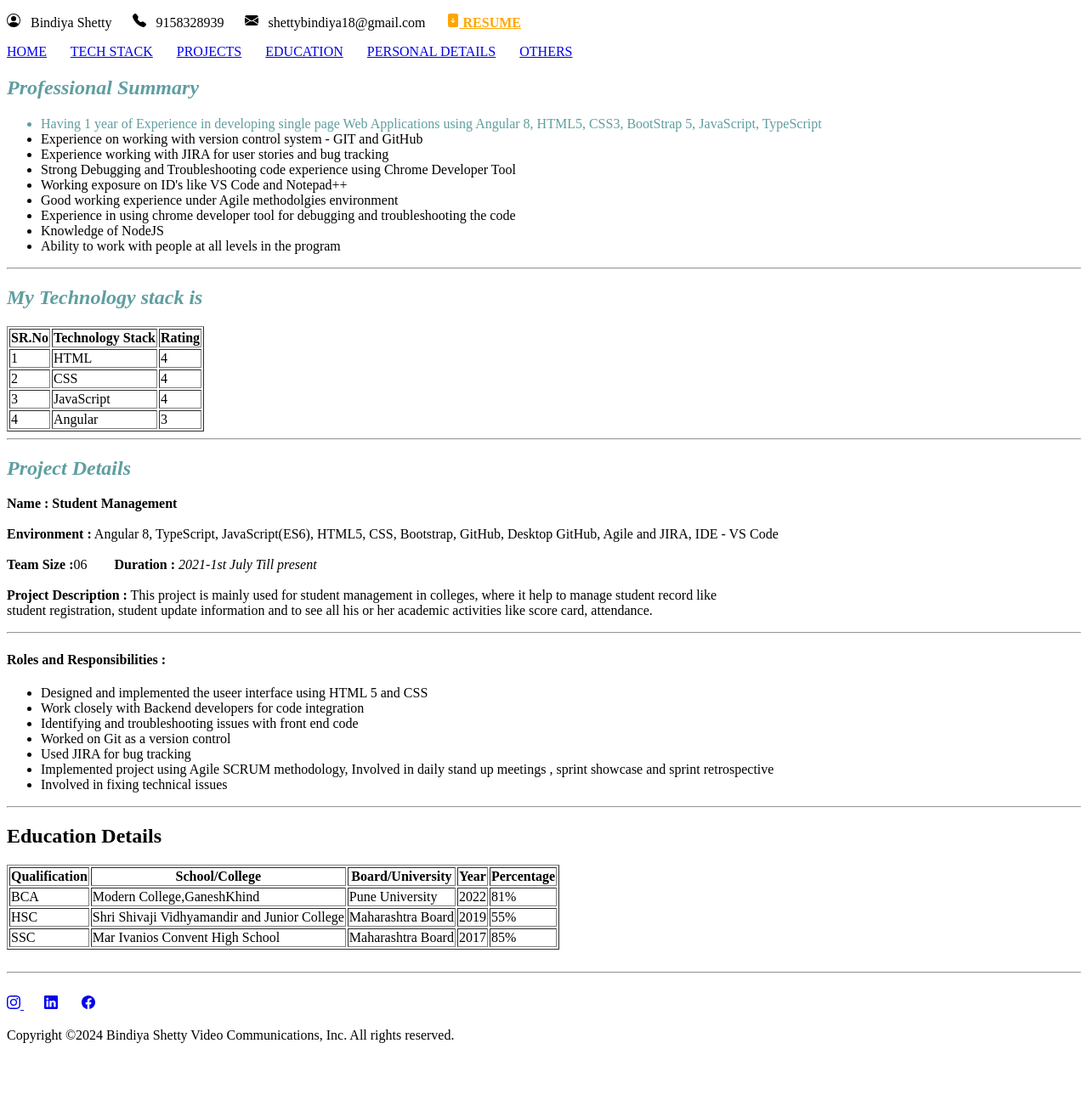
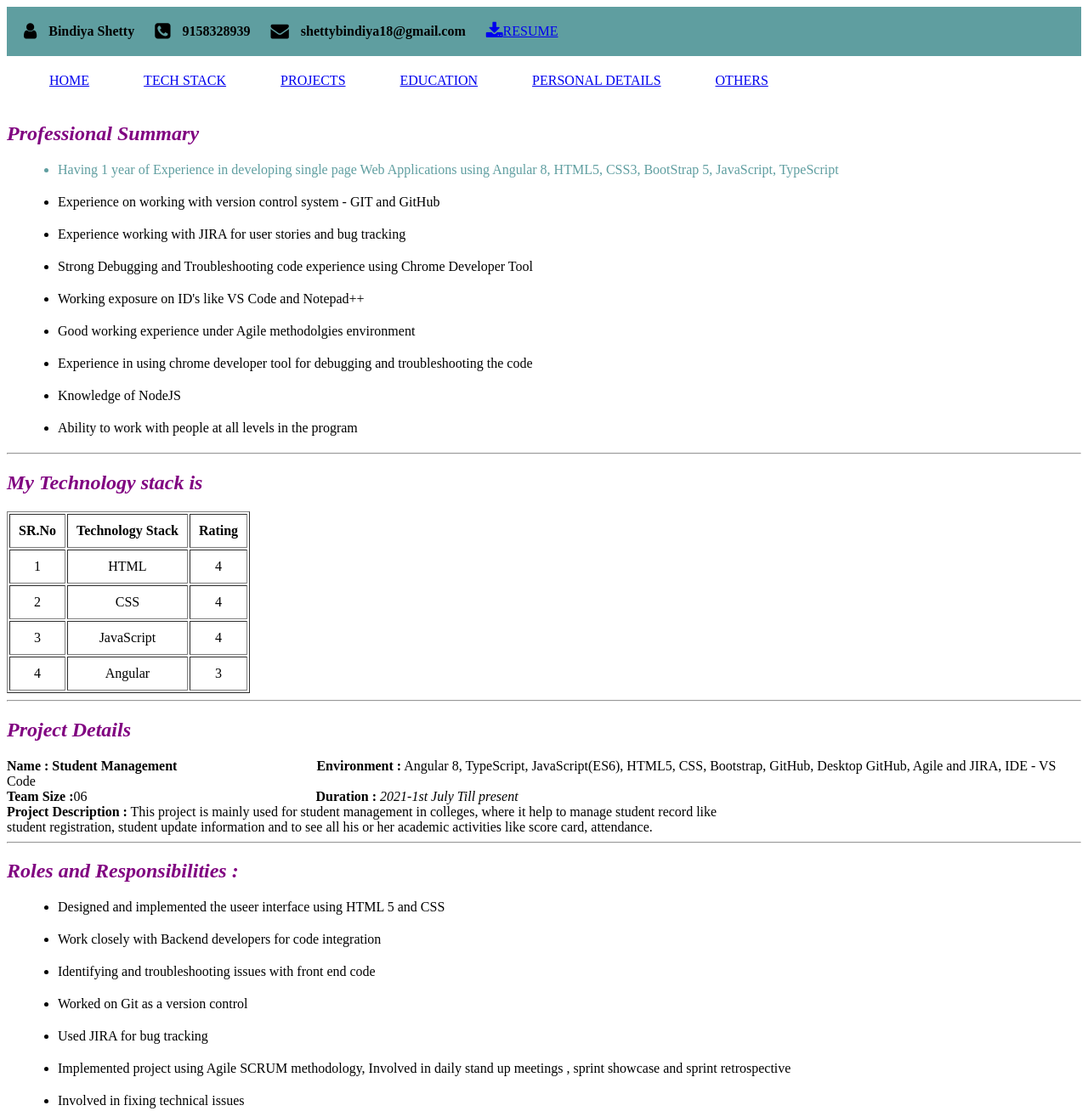
Before and after one commit to BindiyaShetty18/my-profile, a plain HTML site: page index.html in a window 1280 px wide. Shown: the top 1308 px of the page at 85% size. Before the commit the page ends 1236 px from the top, so only its background shows below. Drawn offline with Linux system fonts and the light colour scheme.

Commit message:
Updated using CSS Box Models
Updated using CSS Box Models

```diff
--- a/index.html
+++ b/index.html
@@ -4,92 +4,78 @@
     <meta charset="UTF-8" />
     <meta name="viewport" content="width=device-width, initial-scale=1.0" />
     <title>My Profile</title>
-    <link rel="shortcut icon" href="https://static.vecteezy.com/system/resources/previews/002/318/271/original/user-profile-icon-free-vector.jpg" type="image/x-icon">
+    <!-- CDN Link -->
+    <link rel="stylesheet" href="https://cdnjs.cloudflare.com/ajax/libs/font-awesome/4.7.0/css/font-awesome.min.css">
     <style>
       #resume{
         color: orange;
         font-weight: bolder;
+        padding: 20px;
+      }
+      header{
+        padding: 20px;
+        background-color: cadetblue;
       }
       .heading{
-        color: cadetblue;
+        color: purple;
         font-style: italic;
+
+      }
+      .header-info{
+        margin-left: 10px;
+        margin-right: 20px;
+        font-weight: bolder;
+      }
+      .navigation{
+        margin: 30px;
+      }
+      .social{
+        margin-left: 10px;
+        margin-right: 30px;
+      }
+      .roles{
+        margin: 20px;
+      }
+      .professional{
+        margin: 20px;
+      }
+      .table{
+        padding: 10px;
+        text-align: center;
+      }
+      .details{
+
+        margin-top: 50px;
+        margin-bottom: 50px;
+        padding-top: 50px;
+        padding-bottom: 50px;
+
       }
     </style>
   </head>
   <body>
     <!-- header section -->
     <header>
-      <p>
-        <svg
-          xmlns="http://www.w3.org/2000/svg"
-          width="16"
-          height="16"
-          fill="currentColor"
-          class="bi bi-person-circle"
-          viewBox="0 0 16 16"
-        >
-          <path d="M11 6a3 3 0 1 1-6 0 3 3 0 0 1 6 0" />
-          <path
-            fill-rule="evenodd"
-            d="M0 8a8 8 0 1 1 16 0A8 8 0 0 1 0 8m8-7a7 7 0 0 0-5.468 11.37C3.242 11.226 4.805 10 8 10s4.757 1.225 5.468 2.37A7 7 0 0 0 8 1"
-          />
-        </svg>
-        &nbsp; Bindiya Shetty &nbsp;&nbsp;&nbsp;&nbsp;
-        <svg
-          xmlns="http://www.w3.org/2000/svg"
-          width="16"
-          height="16"
-          fill="currentColor"
-          class="bi bi-telephone-fill"
-          viewBox="0 0 16 16"
-        >
-          <path
-            fill-rule="evenodd"
-            d="M1.885.511a1.745 1.745 0 0 1 2.61.163L6.29 2.98c.329.423.445.974.315 1.494l-.547 2.19a.68.68 0 0 0 .178.643l2.457 2.457a.68.68 0 0 0 .644.178l2.189-.547a1.75 1.75 0 0 1 1.494.315l2.306 1.794c.829.645.905 1.87.163 2.611l-1.034 1.034c-.74.74-1.846 1.065-2.877.702a18.6 18.6 0 0 1-7.01-4.42 18.6 18.6 0 0 1-4.42-7.009c-.362-1.03-.037-2.137.703-2.877z"
-          />
-        </svg>
-        &nbsp; 9158328939 &nbsp;&nbsp;&nbsp;&nbsp;
-        <svg
-          xmlns="http://www.w3.org/2000/svg"
-          width="16"
-          height="16"
-          fill="currentColor"
-          class="bi bi-envelope-fill"
-          viewBox="0 0 16 16"
-        >
-          <path
-            d="M.05 3.555A2 2 0 0 1 2 2h12a2 2 0 0 1 1.95 1.555L8 8.414zM0 4.697v7.104l5.803-3.558zM6.761 8.83l-6.57 4.027A2 2 0 0 0 2 14h12a2 2 0 0 0 1.808-1.144l-6.57-4.027L8 9.586zm3.436-.586L16 11.801V4.697z"
-          />
-        </svg>
-        &nbsp; shettybindiya18@gmail.com &nbsp;&nbsp;&nbsp;&nbsp;
-        <a href="assets/CMresume (2) (1).pdf" download id="resume">
-          <svg
-            xmlns="http://www.w3.org/2000/svg"
-            width="16"
-            height="16"
-            fill="currentColor"
-            class="bi bi-file-arrow-down-fill"
-            viewBox="0 0 16 16"
-          >
-            <path
-              d="M12 0H4a2 2 0 0 0-2 2v12a2 2 0 0 0 2 2h8a2 2 0 0 0 2-2V2a2 2 0 0 0-2-2M8 5a.5.5 0 0 1 .5.5v3.793l1.146-1.147a.5.5 0 0 1 .708.708l-2 2a.5.5 0 0 1-.708 0l-2-2a.5.5 0 1 1 .708-.708L7.5 9.293V5.5A.5.5 0 0 1 8 5"
-            />
-          </svg>
-          RESUME
-        </a>
-      </p>
+
+        <i class="fa fa-user fa-lg" aria-hidden="true"></i>
+        <span class="header-info">Bindiya Shetty</span>
+        <i class="fa fa-phone-square fa-lg" aria-hidden="true"></i>
+        <span class="header-info">9158328939</span>
+        <i class="fa fa-envelope fa-lg" aria-hidden="true"></i>
+        <span class="header-info">shettybindiya18@gmail.com</span>
+        <a href="assets/CMresume (2) (1).pdf" download>
+        <i class="fa fa-download fa-lg" aria-hidden="true"></i><span>RESUME</span></a>
+
     </header>
 
     <!-- Navigation section -->
-    <nav>
-      <a href="#home">HOME</a>&nbsp;&nbsp;&nbsp;&nbsp;&nbsp;&nbsp;
-      <a href="#techStack">TECH STACK</a>&nbsp;&nbsp;&nbsp;&nbsp;&nbsp;&nbsp;
-      <a href="#project">PROJECTS</a>&nbsp;&nbsp;&nbsp;&nbsp;&nbsp;&nbsp;
-      <a href="#education">EDUCATION</a>&nbsp;&nbsp;&nbsp;&nbsp;&nbsp;&nbsp;
-      <a href="perosnalDetails.html" target="_blank">PERSONAL DETAILS</a
-      >&nbsp;&nbsp;&nbsp;&nbsp;&nbsp;&nbsp;
-      <a href="others.html" target="_blank">OTHERS</a
-      >&nbsp;&nbsp;&nbsp;&nbsp;&nbsp;&nbsp;
+    <nav style="padding: 20px;">
+      <a href="#home"> <span class="navigation">HOME</span></a>
+      <a href="#techStack"> <span class="navigation">TECH STACK</span></a>
+      <a href="#project"> <span class="navigation">PROJECTS</span></a>
+      <a href="#education"> <span class="navigation">EDUCATION</span></a>
+      <a href="perosnalDetails.html" target="_blank"> <span class="navigation">PERSONAL DETAILS</span></a>
+      <a href="others.html" target="_blank"> <span class="navigation">OTHERS</span></a>
     </nav>
 
     <!-- Main Section -->
@@ -98,29 +84,29 @@
       <section id="home">
         <h2 class="heading">Professional Summary</h2>
         <ul>
-          <li style="color: cadetblue;">
+          <li style="color: cadetblue;" class="professional">
             Having 1 year of Experience in developing single page Web
             Applications using Angular 8, HTML5, CSS3, BootStrap 5, JavaScript,
             TypeScript
           </li>
-          <li>
+          <li class="professional">
             Experience on working with version control system - GIT and GitHub
           </li>
-          <li>
+          <li class="professional">
             Experience working with JIRA for user stories and bug tracking
           </li>
-          <li>
+          <li class="professional">
             Strong Debugging and Troubleshooting code experience using Chrome
             Developer Tool
           </li>
-          <li>Working exposure on ID's like VS Code and Notepad++</li>
-          <li>Good working experience under Agile methodolgies environment</li>
-          <li>
+          <li class="professional">Working exposure on ID's like VS Code and Notepad++</li>
+          <li class="professional">Good working experience under Agile methodolgies environment</li>
+          <li class="professional">
             Experience in using chrome developer tool for debugging and
             troubleshooting the code
           </li>
-          <li>Knowledge of NodeJS</li>
-          <li>Ability to work with people at all levels in the program</li>
+          <li class="professional">Knowledge of NodeJS</li>
+          <li class="professional">Ability to work with people at all levels in the program</li>
         </ul>
       </section>
     </section>
@@ -130,37 +116,37 @@
       <h2 class="heading">My Technology stack is</h2>
 
       <table border="1">
-        <thead>
+        <thead class="table">
           <tr>
-            <th>SR.No</th>
-            <th>Technology Stack</th>
-            <th>Rating</th>
+            <th class="table">SR.No</th>
+            <th class="table">Technology Stack</th>
+            <th class="table">Rating</th>
           </tr>
         </thead>
 
-        <tbody>
+        <tbody class="table">
           <tr>
-            <td>1</td>
-            <td>HTML</td>
-            <td>4</td>
+            <td class="table">1</td>
+            <td class="table">HTML</td>
+            <td class="table">4</td>
           </tr>
 
           <tr>
-            <td>2</td>
-            <td>CSS</td>
-            <td>4</td>
+            <td class="table">2</td>
+            <td class="table">CSS</td>
+            <td class="table">4</td>
           </tr>
 
           <tr>
-            <td>3</td>
-            <td>JavaScript</td>
-            <td>4</td>
+            <td class="table">3</td>
+            <td class="table">JavaScript</td>
+            <td class="table">4</td>
           </tr>
 
           <tr>
-            <td>4</td>
-            <td>Angular</td>
-            <td>3</td>
+            <td class="table">4</td>
+            <td class="table">Angular</td>
+            <td class="table">3</td>
           </tr>
         </tbody>
       </table>
@@ -168,69 +154,69 @@
     <hr />
 
     <!-- Project Section -->
-    <section id="project">
+    <section>
       <h2 class="heading">Project Details</h2>
 
-      <p><strong>Name : Student Management</strong><br>
-        <br>
-        <strong>Environment :</strong> Angular 8, TypeScript, JavaScript(ES6), HTML5, CSS, Bootstrap, GitHub, Desktop GitHub, Agile and JIRA, IDE - VS Code <br>
-        <br>
-        <strong>Team Size :</strong>06 &nbsp;&nbsp;&nbsp;&nbsp;&nbsp;&nbsp; <strong>Duration :</strong> <em>2021-1st July Till present</em> <br>
-        <br>
-        <strong>Project Description :</strong> This project is mainly used for student management in colleges, where it help to manage student record like <br>
-        student registration, student update information and to see all his or her academic activities like score card, attendance.
-      </p>
+      <span class="details"><strong>Name : Student Management</strong></span>
+
+      <strong style="margin-left: 160px;">Environment :</strong> Angular 8, TypeScript, JavaScript(ES6), HTML5, CSS, Bootstrap, GitHub, Desktop GitHub, Agile and JIRA, IDE - VS Code <br>
+
+      <strong>Team Size :</strong>06  <strong style="margin-left: 265px;">Duration :</strong> <em>2021-1st July Till present</em> <br>
+
+      <span class="details"><strong>Project Description :</strong> This project is mainly used for student management in colleges, where it help to manage student record like <br>
+        student registration, student update information and to see all his or her academic activities like score card, attendance.</span>
+
     </section>
     <hr />
-    <h4>Roles and Responsibilities :</h4>
+    <h2 class="heading">Roles and Responsibilities :</h2>
     <ul>
-      <li>Designed and implemented the useer interface using HTML 5 and CSS</li>
-      <li>Work closely with Backend developers for code integration</li>
-      <li>Identifying and troubleshooting issues with front end code</li>
-      <li>Worked on Git as a version control</li>
-      <li>Used JIRA for bug tracking</li>
-      <li>Implemented project using Agile SCRUM methodology, Involved in daily stand up meetings , sprint showcase and sprint retrospective</li>
-      <li>Involved in fixing technical issues</li>
+      <li class="roles">Designed and implemented the useer interface using HTML 5 and CSS</li>
+      <li class="roles">Work closely with Backend developers for code integration</li>
+      <li class="roles">Identifying and troubleshooting issues with front end code</li>
+      <li class="roles">Worked on Git as a version control</li>
+      <li class="roles">Used JIRA for bug tracking</li>
+      <li class="roles">Implemented project using Agile SCRUM methodology, Involved in daily stand up meetings , sprint showcase and sprint retrospective</li>
+      <li class="roles">Involved in fixing technical issues</li>
     </ul>
     <hr>
 
     <!-- Education Section -->
     <section id="education">
-      <h2>Education Details</h2>
+      <h2 class="heading">Education Details</h2>
       <table border="1">
-        <thead>
+        <thead class="table">
           <tr>
-            <th>Qualification</th>
-            <th>School/College</th>
-            <th>Board/University</th>
-            <th>Year</th>
-            <th>Percentage</th>
+            <th class="table">Qualification</th>
+            <th class="table">School/College</th>
+            <th class="table">Board/University</th>
+            <th class="table">Year</th>
+            <th class="table">Percentage</th>
           </tr>
         </thead>
 
-        <tbody>
+        <tbody class="table">
           <tr>
-            <td>BCA</td>
-            <td>Modern College,GaneshKhind</td>
-            <td>Pune University</td>
-            <td>2022</td>
-            <td>81%</td>
+            <td class="table">BCA</td>
+            <td class="table">Modern College,GaneshKhind</td>
+            <td class="table">Pune University</td>
+            <td class="table">2022</td>
+            <td class="table">81%</td>
           </tr>
 
           <tr>
-            <td>HSC</td>
-            <td>Shri Shivaji Vidhyamandir and Junior College</td>
-            <td>Maharashtra Board</td>
-            <td>2019</td>
-            <td>55%</td>
+            <td class="table">HSC</td>
+            <td class="table">Shri Shivaji Vidhyamandir and Junior College</td>
+            <td class="table">Maharashtra Board</td>
+            <td class="table">2019</td>
+            <td class="table">55%</td>
           </tr>
 
           <tr>
-            <td>SSC</td>
-            <td>Mar Ivanios Convent High School</td>
-            <td>Maharashtra Board</td>
-            <td>2017</td>
-            <td>85%</td>
+            <td class="table">SSC</td>
+            <td class="table">Mar Ivanios Convent High School</td>
+            <td class="table">Maharashtra Board</td>
+            <td class="table">2017</td>
+            <td class="table">85%</td>
           </tr>
         </tbody>
       </table>
@@ -241,48 +227,13 @@
 
     <!-- Footer Section -->
     <footer>
-      <a href="https://www.instagram.com/" target="_blank">
-        <svg
-          xmlns="http://www.w3.org/2000/svg"
-          width="16"
-          height="16"
-          fill="currentColor"
-          class="bi bi-instagram"
-          viewBox="0 0 16 16"
-        >
-          <path
-            d="M8 0C5.829 0 5.556.01 4.703.048 3.85.088 3.269.222 2.76.42a3.9 3.9 0 0 0-1.417.923A3.9 3.9 0 0 0 .42 2.76C.222 3.268.087 3.85.048 4.7.01 5.555 0 5.827 0 8.001c0 2.172.01 2.444.048 3.297.04.852.174 1.433.372 1.942.205.526.478.972.923 1.417.444.445.89.719 1.416.923.51.198 1.09.333 1.942.372C5.555 15.99 5.827 16 8 16s2.444-.01 3.298-.048c.851-.04 1.434-.174 1.943-.372a3.9 3.9 0 0 0 1.416-.923c.445-.445.718-.891.923-1.417.197-.509.332-1.09.372-1.942C15.99 10.445 16 10.173 16 8s-.01-2.445-.048-3.299c-.04-.851-.175-1.433-.372-1.941a3.9 3.9 0 0 0-.923-1.417A3.9 3.9 0 0 0 13.24.42c-.51-.198-1.092-.333-1.943-.372C10.443.01 10.172 0 7.998 0zm-.717 1.442h.718c2.136 0 2.389.007 3.232.046.78.035 1.204.166 1.486.275.373.145.64.319.92.599s.453.546.598.92c.11.281.24.705.275 1.485.039.843.047 1.096.047 3.231s-.008 2.389-.047 3.232c-.035.78-.166 1.203-.275 1.485a2.5 2.5 0 0 1-.599.919c-.28.28-.546.453-.92.598-.28.11-.704.24-1.485.276-.843.038-1.096.047-3.232.047s-2.39-.009-3.233-.047c-.78-.036-1.203-.166-1.485-.276a2.5 2.5 0 0 1-.92-.598 2.5 2.5 0 0 1-.6-.92c-.109-.281-.24-.705-.275-1.485-.038-.843-.046-1.096-.046-3.233s.008-2.388.046-3.231c.036-.78.166-1.204.276-1.486.145-.373.319-.64.599-.92s.546-.453.92-.598c.282-.11.705-.24 1.485-.276.738-.034 1.024-.044 2.515-.045zm4.988 1.328a.96.96 0 1 0 0 1.92.96.96 0 0 0 0-1.92m-4.27 1.122a4.109 4.109 0 1 0 0 8.217 4.109 4.109 0 0 0 0-8.217m0 1.441a2.667 2.667 0 1 1 0 5.334 2.667 2.667 0 0 1 0-5.334"
-          />
-        </svg>
-      </a>
-      &nbsp; &nbsp; &nbsp;
-      <a href="https://www.linkedin.com/" target="_blank">
-        <svg
-          xmlns="http://www.w3.org/2000/svg"
-          width="16"
-          height="16"
-          fill="currentColor"
-          class="bi bi-linkedin"
-          viewBox="0 0 16 16"
-        >
-          <path
-            d="M0 1.146C0 .513.526 0 1.175 0h13.65C15.474 0 16 .513 16 1.146v13.708c0 .633-.526 1.146-1.175 1.146H1.175C.526 16 0 15.487 0 14.854zm4.943 12.248V6.169H2.542v7.225zm-1.2-8.212c.837 0 1.358-.554 1.358-1.248-.015-.709-.52-1.248-1.342-1.248S2.4 3.226 2.4 3.934c0 .694.521 1.248 1.327 1.248zm4.908 8.212V9.359c0-.216.016-.432.08-.586.173-.431.568-.878 1.232-.878.869 0 1.216.662 1.216 1.634v3.865h2.401V9.25c0-2.22-1.184-3.252-2.764-3.252-1.274 0-1.845.7-2.165 1.193v.025h-.016l.016-.025V6.169h-2.4c.03.678 0 7.225 0 7.225z"
-          /></svg
-      ></a>
-      &nbsp; &nbsp; &nbsp;
-      <a href="https://www.facebook.com/" target="_blank">
-        <svg
-          xmlns="http://www.w3.org/2000/svg"
-          width="16"
-          height="16"
-          fill="currentColor"
-          class="bi bi-facebook"
-          viewBox="0 0 16 16"
-        >
-          <path
-            d="M16 8.049c0-4.446-3.582-8.05-8-8.05C3.58 0-.002 3.603-.002 8.05c0 4.017 2.926 7.347 6.75 7.951v-5.625h-2.03V8.05H6.75V6.275c0-2.017 1.195-3.131 3.022-3.131.876 0 1.791.157 1.791.157v1.98h-1.009c-.993 0-1.303.621-1.303 1.258v1.51h2.218l-.354 2.326H9.25V16c3.824-.604 6.75-3.934 6.75-7.951"/>
-            </svg
-      ></a>
+      <a href="https://www.instagram.com/?hl=en" target="_blank">
+      <span class="social"><i class="fa fa-instagram fa-lg" aria-hidden="true"></i></span></a>
+      <a href="https://www.facebook.com/login.php/" target="_blank">
+      <span class="social"><i class="fa fa-facebook-official fa-lg" aria-hidden="true"></i></span></a>
+      <a href="https://www.linkedin.com/feed/" target="_blank">
+      <span class="social"><i class="fa fa-linkedin-square fa-lg" aria-hidden="true"></i></span></a>
+
     </footer>
     <br/>
 
```
Also changed, not shown: cssBoxModel.html (added, +31 -0 lines).
